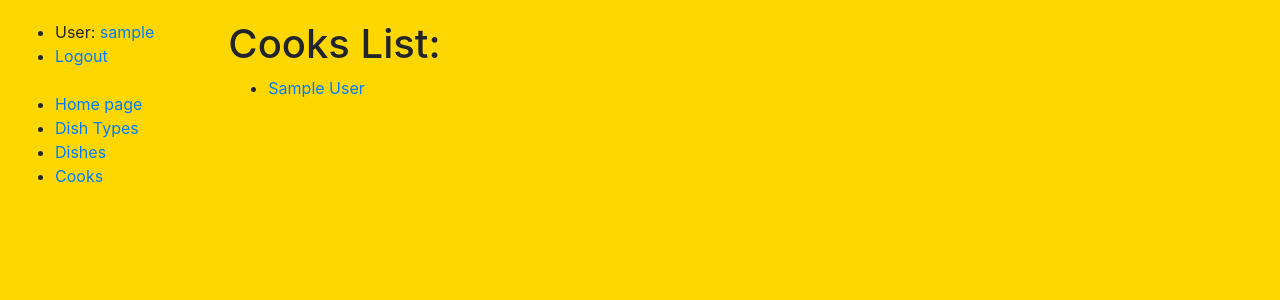
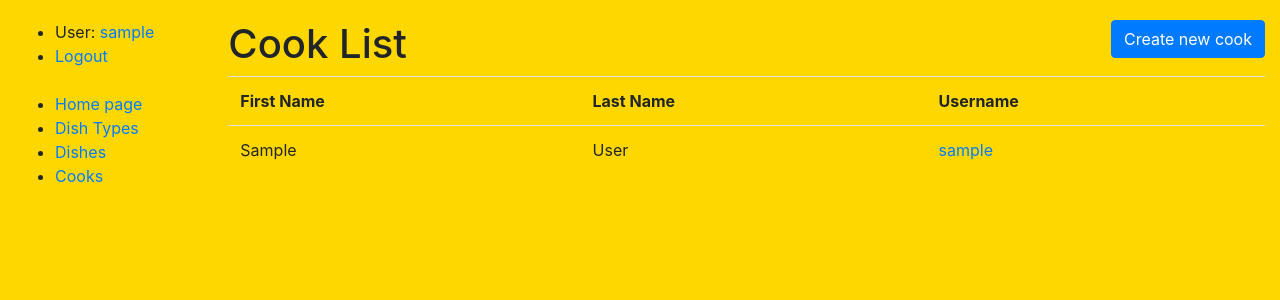
Before and after one commit to me1nyk/restaurant-kitchen-service, a Django app: page /cooks/ in a window 1280 px wide. Shown: the top 300 px of the page. Run offline with Django 4.2, Linux system fonts and the light colour scheme; the visitor is signed in with stand-in values (Sample User, id 1); data comes from the database, SQL or seed files in the repository.

Commit message:
Update cook detail and cook list

```diff
--- a/templates/kitchen/cook_list.html
+++ b/templates/kitchen/cook_list.html
@@ -1,16 +1,35 @@
 {% extends "base.html" %}
 
 {% block content %}
-  <h1>Cooks List:</h1>
-  {% if cook_list %}
-    <ul>
-      {% for cook in cook_list %}
-        <li>
-          <a href="{% url 'kitchen:cook-detail' pk=cook.pk %}">{{ cook.first_name }} {{ cook.last_name }}</a>
-        </li>
+    <h1>
+      Cook List
+      <a class="btn btn-primary float-right" href="{% url 'kitchen:cook-create' %}">Create new cook</a>
+    </h1>
+    {% if cook_list %}
+      <table class="table">
+        <tr>
+          <th>First Name</th>
+          <th>Last Name</th>
+          <th>Username</th>
+        </tr>
+
+        {% for cook in cook_list %}
+        <tr>
+          <td>
+              {{ cook.first_name }}
+          </td>
+          <td>
+              {{ cook.last_name }}
+            </a>
+          </td>
+          <td>
+            <a href="{% url 'kitchen:cook-detail' pk=cook.id%}">{{ cook.username }}</a>
+          </td>
+        </tr>
       {% endfor %}
-    </ul>
-    {% else %}
-    <p>There are no cook!</p>
+    </table>
+
+  {% else %}
+      <p>There are no cooks!</p>
   {% endif %}
 {% endblock %}
```
Also changed, not shown: templates/kitchen/cook_detail.html (+10 -1 lines).
